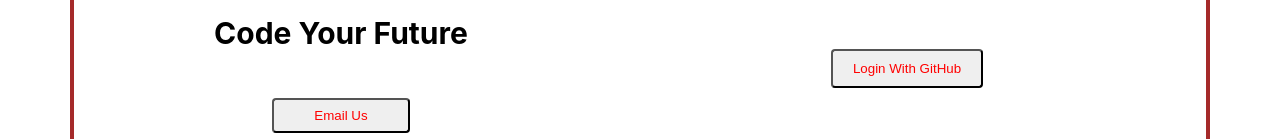
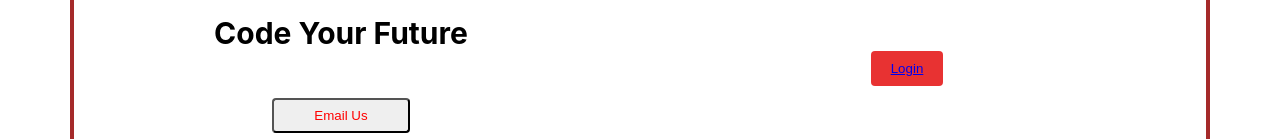
Before and after one commit to elahemortazavi/test-fp, a React (Create React App) app in the folder client/: page / in a window 1280 px wide. Shown: the part 510-649 px from the top of the page. Built offline with nearby package versions, Linux system fonts and the light colour scheme.

Commit message:
app.js updated

```diff
--- a/client/src/App.js
+++ b/client/src/App.js
@@ -1,6 +1,7 @@
 
 import './App.css';
 import Calendar from './pages/Calendar';
+import Form from "./pages/Form"
 import Main from './pages/Main';
 import Login from "./pages/Login";
 import Attendance from "./pages/Attendance";
@@ -9,15 +10,14 @@
 
 function App() {
   return (
-
     <Routes>
       <Route path="/" element={<Login />} />
+      <Route path="/form" element={<Form />} />
       <Route path="/main" element={<Main />} />
       <Route path="/calendar" element={<Calendar />} />
       <Route path="/attendance" element={<Attendance />} />
       <Route path="/travel" element={<TravelCheck />} />
     </Routes>
-
   );
 }
 
--- a/client/src/pages/Login.js
+++ b/client/src/pages/Login.js
@@ -1,4 +1,5 @@
 import React from "react";
+import { Link } from "react-router-dom";
 import "./login.css";
 
 function Login() {
@@ -32,7 +33,7 @@
           sapiente debitis adipisci sed temporibus, quaerat facilis, architecto
           quisquam.
         </p>
-        <button className="loginButton">Login With GitHub</button>
+        <button className="loginButton"><Link className="link" to="/form">Login</Link></button>
       </div>
     </div>
   );
```
Lines whose indentation alone changed are shown as unchanged.
